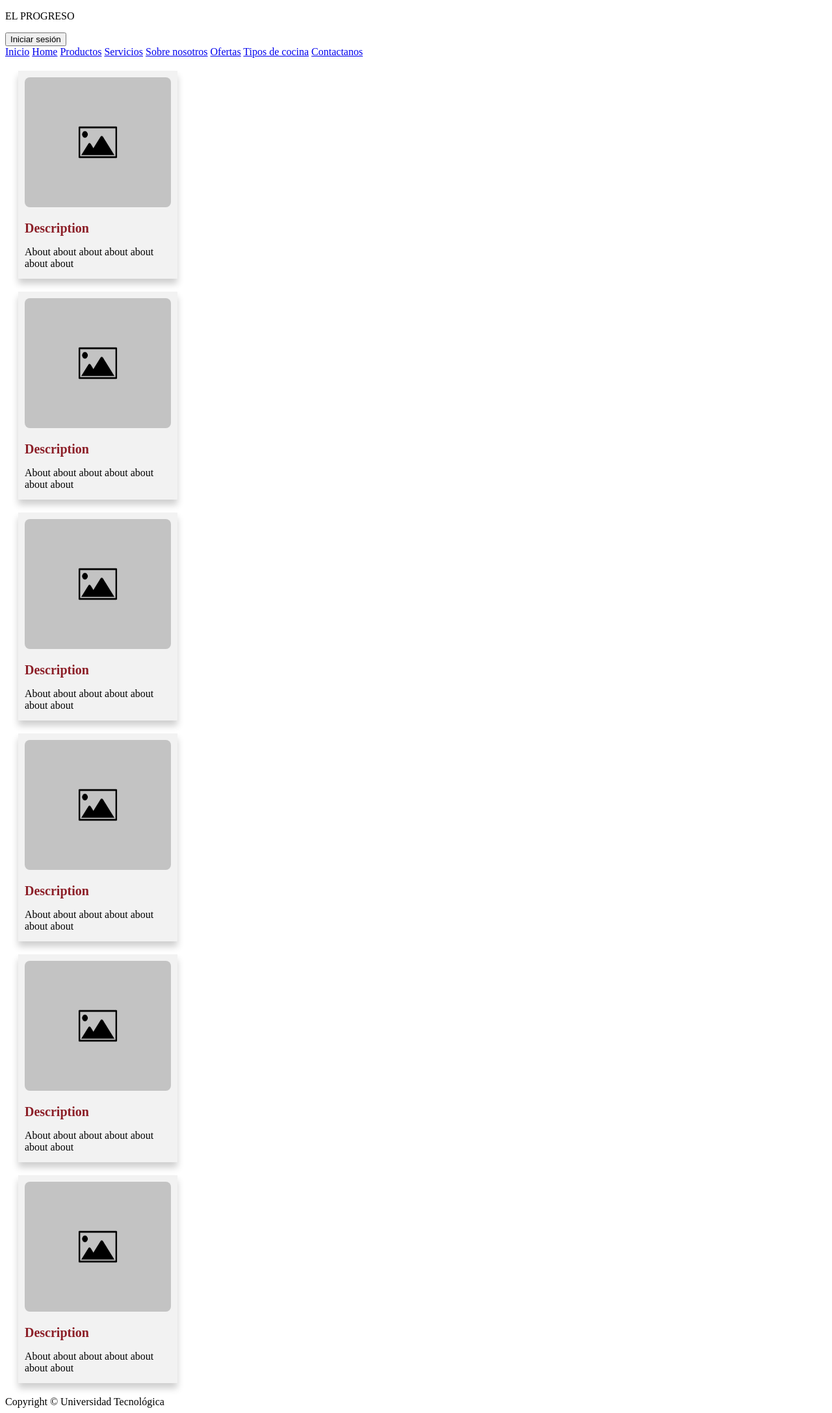
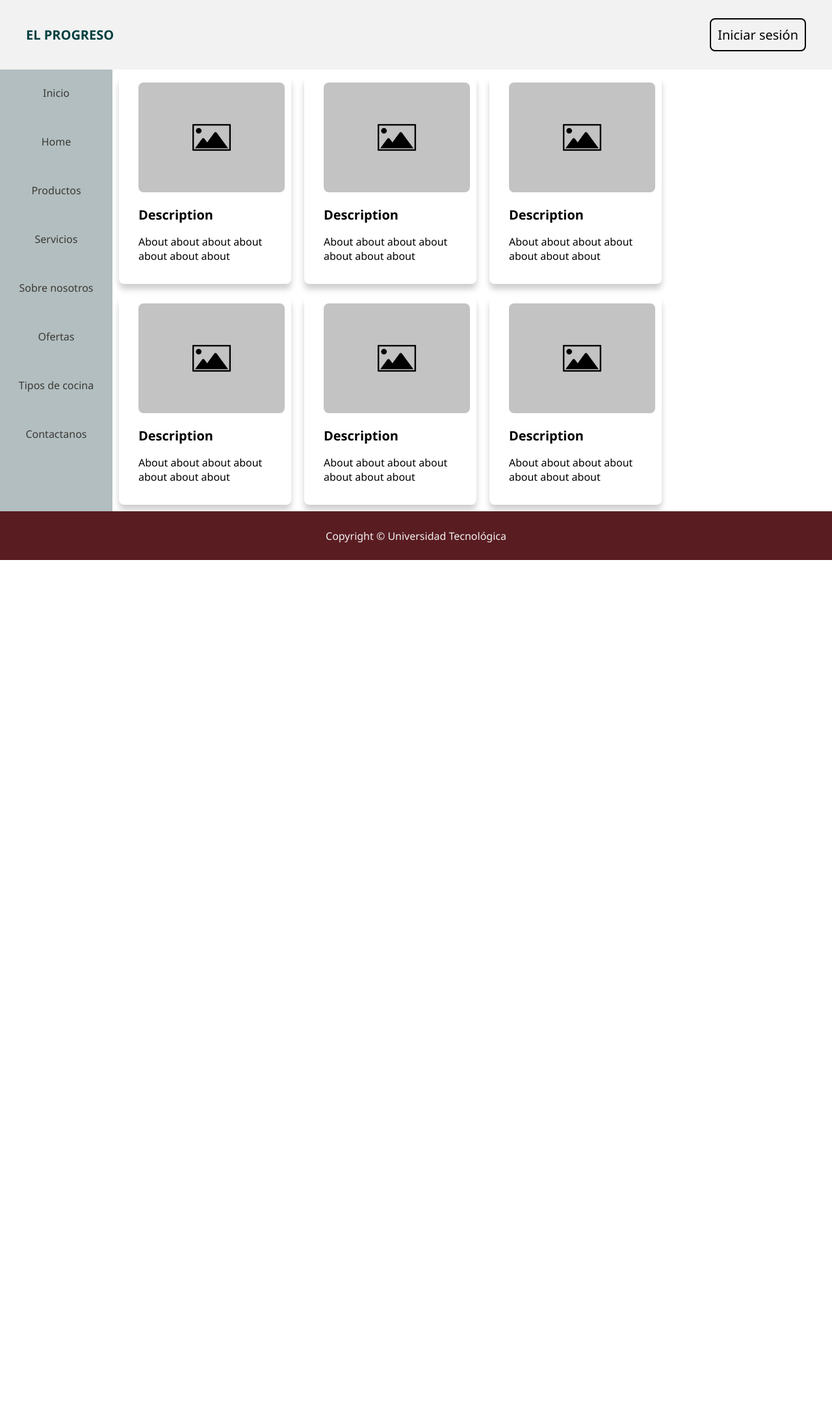
Before and after one commit to Vladr-mir/project_uni, a PHP site: page /pages/static/products.html in a window 1280 px wide. Shown: the whole page at 65% size. After the commit the page ends 862 px from the top, so only its background shows below. Run offline with PHP 8.4, Linux system fonts and the light colour scheme.

Commit message:
Update styles

```diff
--- a/pages/static/contact.html
+++ b/pages/static/contact.html
@@ -4,8 +4,8 @@
   <meta charset="UTF-8">
   <meta http-equiv="X-UA-Compatible" content="IE=edge">
   <meta name="viewport" content="width=device-width, initial-scale=1.0">
-  <link rel="stylesheet" href="../style.css">
-  <script src="../main.js" defer></script>
+  <link rel="stylesheet" href="../../style.css">
+  <script src="../../main.js" defer></script>
   <title>Contactanos</title>
 </head>
 <body>
@@ -36,7 +36,7 @@
           teléfonicos disponibles.
         </p>
         <p>Queremos escuchar tus opiniones!</p>
-        <div style="display: flex; justify-content: space-around;">
+        <div class="card-holder">
           <div class="card">
             <h1>Teléfono</h1>
             <p>Central: (503)xxxx-xxxx</p>
--- a/pages/static/products.html
+++ b/pages/static/products.html
@@ -5,8 +5,8 @@
   <meta http-equiv="X-UA-Compatible" content="IE=edge">
   <meta name="viewport" content="width=device-width, initial-scale=1.0">
   <link rel="stylesheet" href="../style.css">
-  <link rel="stylesheet" href="products_style.css">
-  <script src="main.js" defer></script>
+  <link rel="stylesheet" href="../../style.css">
+  <script src="../..main.js" defer></script>
   <title>Productos</title>
 </head>
 <body>
@@ -31,38 +31,38 @@
 
     <!-- Contenido de la pagina -->
     <section>
-      <div class="product">
-        <img src="" alt="" onerror="this.src='../images/default-image.jpg'">
+      <div class="card">
+        <img src="" alt="" onerror="this.src='../../images/default-image.jpg'">
         <h1>Description</h1>
         <p>About about about about about about about</p>
       </div>
 
-      <div class="product">
-        <img src="" alt="" onerror="this.src='../images/default-image.jpg'">
+      <div class="card">
+        <img src="" alt="" onerror="this.src='../../images/default-image.jpg'">
         <h1>Description</h1>
         <p>About about about about about about about</p>
       </div>
 
-      <div class="product">
-        <img src="" alt="" onerror="this.src='../images/default-image.jpg'">
+      <div class="card">
+        <img src="" alt="" onerror="this.src='../../images/default-image.jpg'">
         <h1>Description</h1>
         <p>About about about about about about about</p>
       </div>
 
-      <div class="product">
-        <img src="" alt="" onerror="this.src='../images/default-image.jpg'">
+      <div class="card">
+        <img src="" alt="" onerror="this.src='../../images/default-image.jpg'">
         <h1>Description</h1>
         <p>About about about about about about about</p>
       </div>
 
-      <div class="product">
-        <img src="" alt="" onerror="this.src='../images/default-image.jpg'">
+      <div class="card">
+        <img src="" alt="" onerror="this.src='../../images/default-image.jpg'">
         <h1>Description</h1>
         <p>About about about about about about about</p>
       </div>
 
-      <div class="product">
-        <img src="" alt="" onerror="this.src='../images/default-image.jpg'">
+      <div class="card">
+        <img src="" alt="" onerror="this.src='../../images/default-image.jpg'">
         <h1>Description</h1>
         <p>About about about about about about about</p>
       </div>
--- a/style.css
+++ b/style.css
@@ -92,6 +92,8 @@ form {
   display: flex;
 }
 
+/* Colors and basic styles */
+
 .bright {
   background-color: #F2F2F2;
   color: #044040;
@@ -115,9 +117,18 @@ form {
   color: #F2F2F2;
 }
 
+/* Card styles */
+
+.card-holder {
+  display: flex;
+  justify-content: space-around;
+  flex-wrap: wrap;
+}
+
 .card {
   background-color: white;
   width: 225px;
+  margin: 10px;
   height: 300px;
   padding: 10px;
   padding-left: 30px;
@@ -131,7 +142,7 @@ form {
 
 .card img {
   width: 225px;
-  height: 200px;
+  height: auto;
   border-radius: 8px;
 }
 
```
Also changed, not shown: home.html (+8 -8 lines), index.html (+4 -4 lines).
